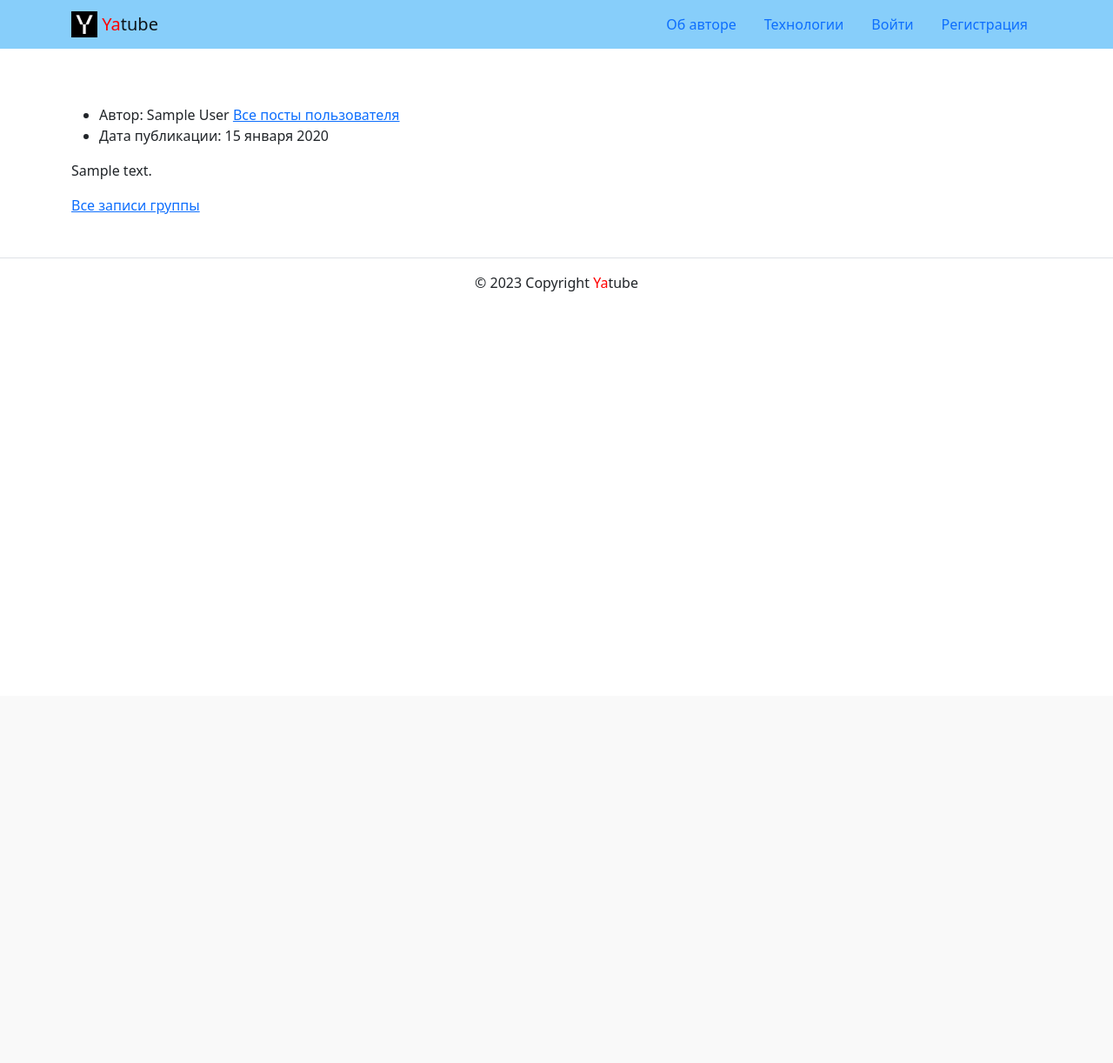
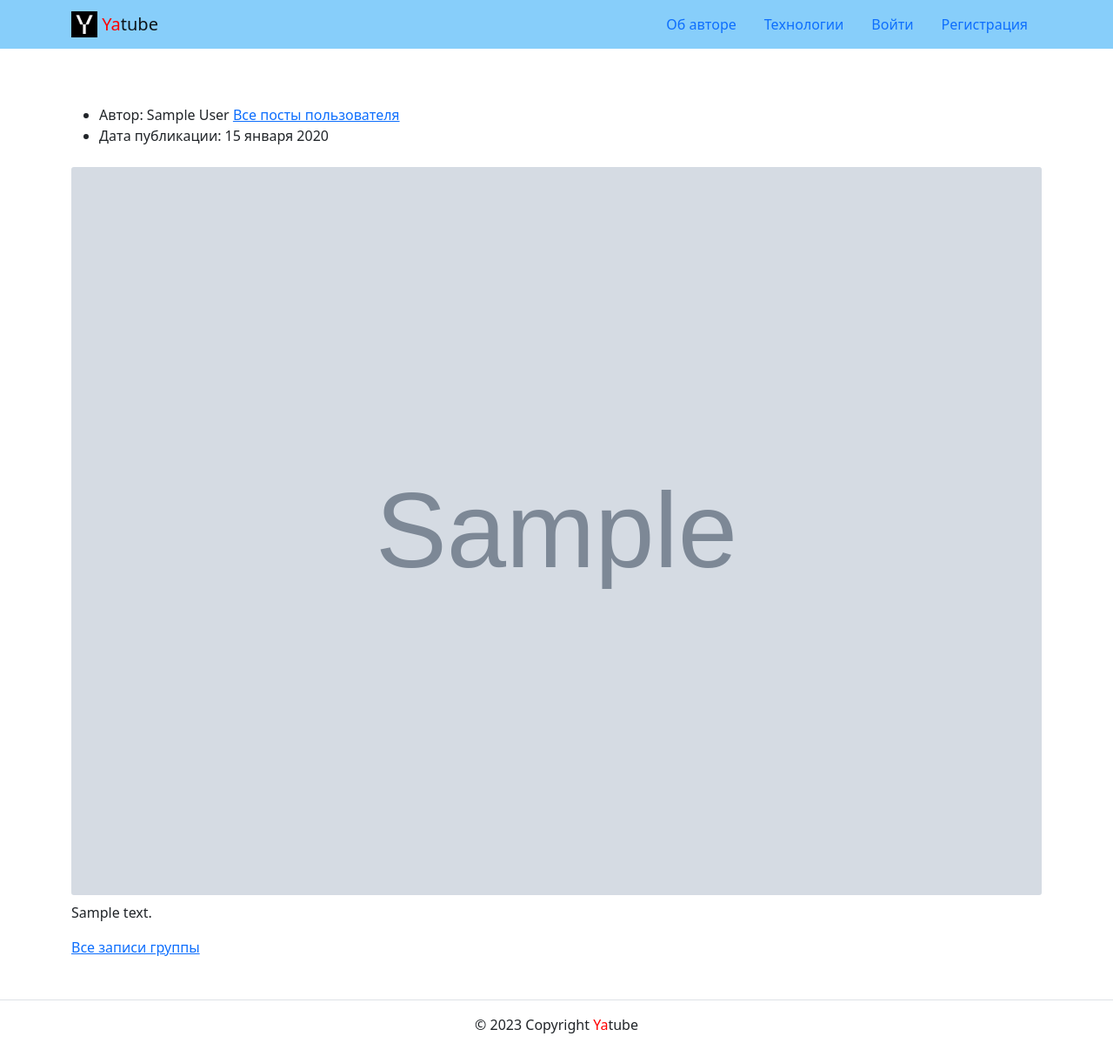
Before and after one commit to blwolhppt/hw04_test, a Django app: page / in a window 1280 px wide. Shown: the whole page at 87% size. Before the commit the page ends 335 px from the top, so only its background shows below. Run offline with Django 3.2, Linux system fonts and the light colour scheme; tables that the repository leaves empty hold one stand-in row (values such as "Sample post"); grey boxes marked "Sample" are stand-in pictures; some libraries are stand-ins or nearby versions.

Commit message:
6sprint_3/12

```diff
--- a/yatube/templates/posts/group_list.html
+++ b/yatube/templates/posts/group_list.html
@@ -1,7 +1,6 @@
 {% extends 'base.html' %}
-
 {% block content %}
-
+{% load thumbnail %}
 <h1>{{ group.title }}</h1>
 <p>{{ group.description }}</p>
 {% for post in page_obj %}
@@ -13,6 +12,9 @@
       Дата публикации: {{ post.pub_date|date:"d E Y" }}
     </li>
   </ul>
+  {% thumbnail post.image "960x339" crop="center" upscale=True as im %}
+      <img class="card-img my-2" src="{{ im.url }}">
+  {% endthumbnail %}
   <p>{{ post.text }}</p>
   {% if not forloop.last %}<hr>{% endif %}
 {% endfor %}
--- a/yatube/templates/posts/index.html
+++ b/yatube/templates/posts/index.html
@@ -2,7 +2,7 @@
 {% block title %}Последние обновления на сайте{% endblock %}
 {% block header %}Последние обновления на сайте{% endblock %}
 {% block content %}
-
+{% load thumbnail %}
 {% for post in page_obj %}
   <ul>
     <li>
@@ -13,6 +13,9 @@
       Дата публикации: {{ post.pub_date|date:"d E Y" }}
     </li>
   </ul>
+  {% thumbnail post.image "960x339" crop="center" upscale=True as im %}
+    <img class="card-img my-2" src="{{ im.url }}">
+  {% endthumbnail %}
   <p>{{ post.text }}</p>
   {% if post.group %}
     <a href="{% url 'posts:group_list' post.group.slug %}">Все записи группы</a>
--- a/yatube/templates/posts/profile.html
+++ b/yatube/templates/posts/profile.html
@@ -1,7 +1,7 @@
 {% extends "base.html" %}
 {% block title %}Профайл пользователя {{ author.get_full_name }}{% endblock %}
 {% block content %}
-
+{% load thumbnail %}
     <div class="container py-5">
         <h1>Все посты пользователя {{ author.get_full_name }} </h1>
         <h3>Всего постов: {{ author.posts.count }} </h3>
@@ -18,7 +18,9 @@
             </li>
 
           </ul>
-
+          {% thumbnail post.image "960x339" crop="center" upscale=True as im %}
+            <img class="card-img my-2" src="{{ im.url }}">
+          {% endthumbnail %}
           <p>
               {{ post.text|linebreaksbr }}
           </p>
```
